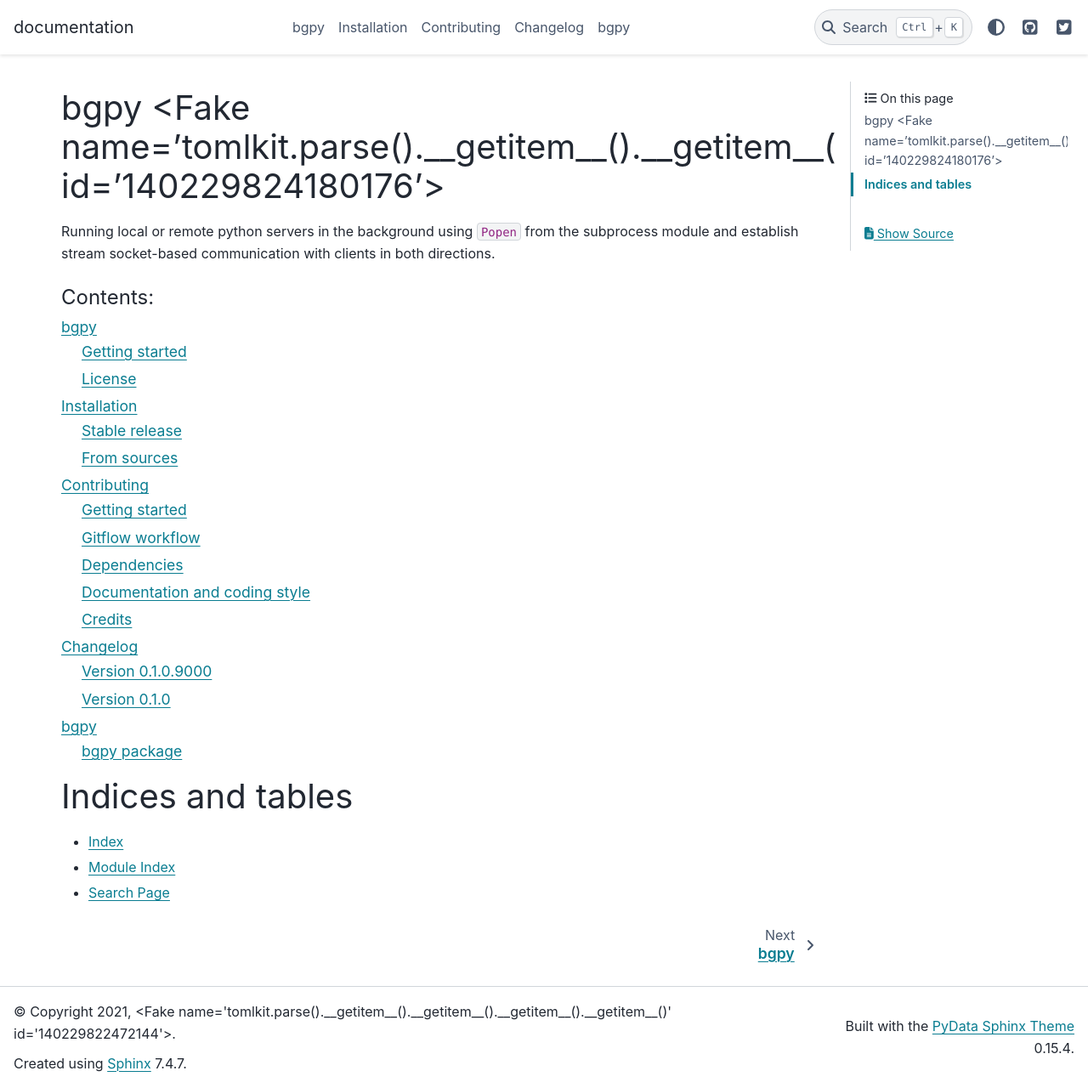
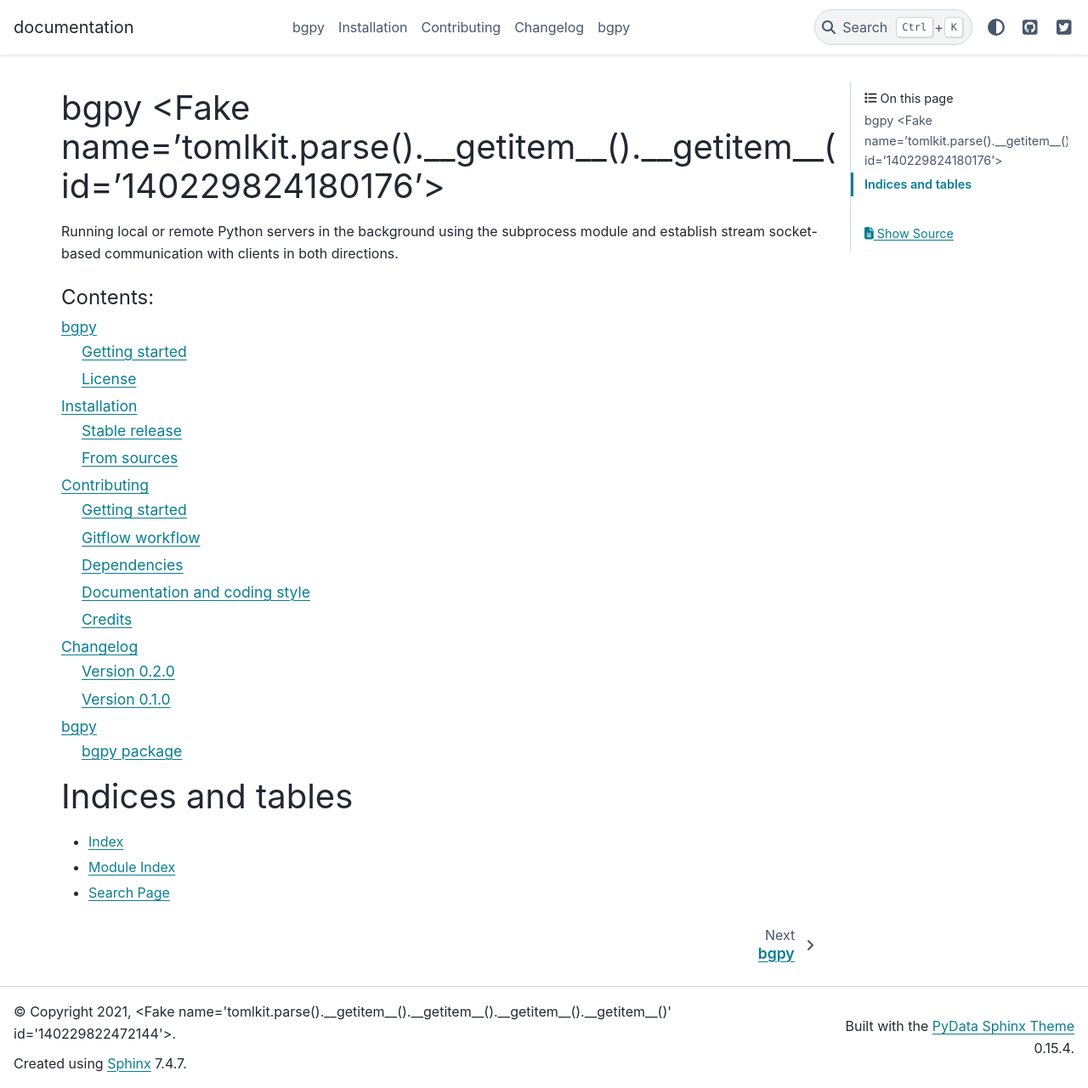
Before and after one commit to munterfi/bgpy, a Sphinx documentation site: the page built from docs/source/index.rst, in a window 1280 px wide and 1280 px high. Shown: the whole window at 85% size. Built offline with Sphinx 7.4.7 and the PyData theme 0.15.4, drawn with Linux system fonts in a browser that asks for light colours.

Commit message:
Bump minor version to 0.2.0 and prepare release.

```diff
--- a/CHANGELOG.rst
+++ b/CHANGELOG.rst
@@ -3,8 +3,8 @@
 
 This packages uses `semantic versions <https://semver.org/>`_.
 
-Version 0.1.0.9000
-------------------
+Version 0.2.0
+-------------
 
 - Features:
     - CLI command :code:`bgpy version` to check for the version of the package.
@@ -26,7 +26,7 @@
 Version 0.1.0
 -------------
 
-- Initial release of the **bgpy** on pypi.org package; Running local or remote python servers in the background and establish stream socket-based communication with clients.
+- Initial release of the **bgpy** on pypi.org package; Running local or remote Python servers in the background and establish stream socket-based communication with clients.
 - Development setup:
     - :code:`poetry`: Managing dependencies and package build env.
     - :code:`pytest`: Framework for testing.
@@ -37,5 +37,5 @@
     - example: Example :code:`init_task`, :code:`exec_task` and :code:`exit_task` for testing.
     - cli: :code:`bgpy server <host> <port>` to run a server and :code:`bgpy terminate <host> <port>` to send exit message to a server.
 - Scripts:
-    - :code:`install.sh`: Builds the package and installs it to the global python version.
+    - :code:`install.sh`: Builds the package and installs it to the global Python version.
     - :code:`check.sh`: Automates checks and documentation build.
--- a/docs/source/index.rst
+++ b/docs/source/index.rst
@@ -6,9 +6,9 @@
 bgpy |release|
 ==============
 
-Running local or remote python servers in the background using :code:`Popen` from the
-subprocess module and establish stream socket-based communication with clients
-in both directions.
+Running local or remote Python servers in the background using the subprocess
+module and establish stream socket-based communication with clients in both
+directions.
 
 .. toctree::
    :maxdepth: 2
--- a/pyproject.toml
+++ b/pyproject.toml
@@ -1,7 +1,7 @@
 [tool.poetry]
 name = "bgpy"
-version = "0.1.0.9000"
-description = "Running local or remote python servers in the background and establish stream socket-based communication with clients."
+version = "0.2.0"
+description = "Running local or remote Python servers in the background and establish stream socket-based communication with clients."
 maintainers = ["Merlin Unterfinger <info@munterfinger.ch>"]
 authors = ["Merlin Unterfinger <info@munterfinger.ch>"]
 license = "MIT"
```
